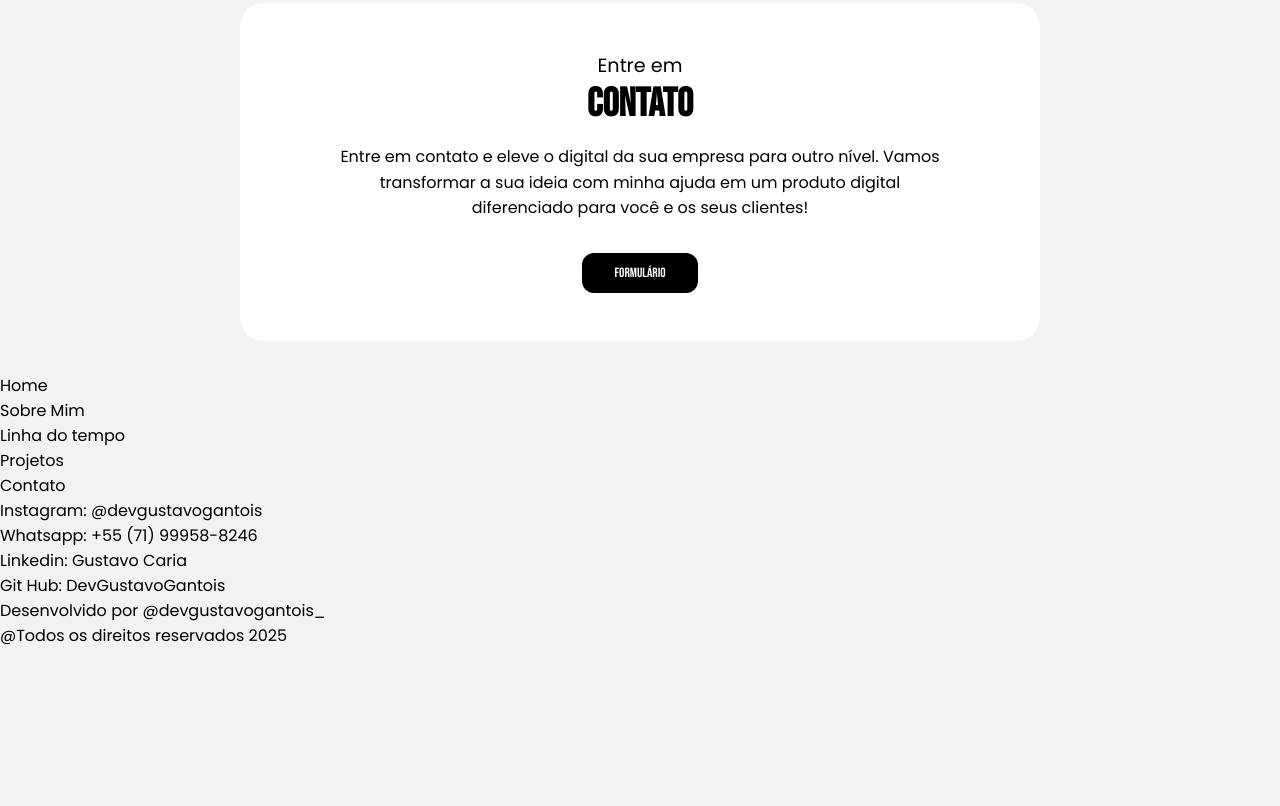
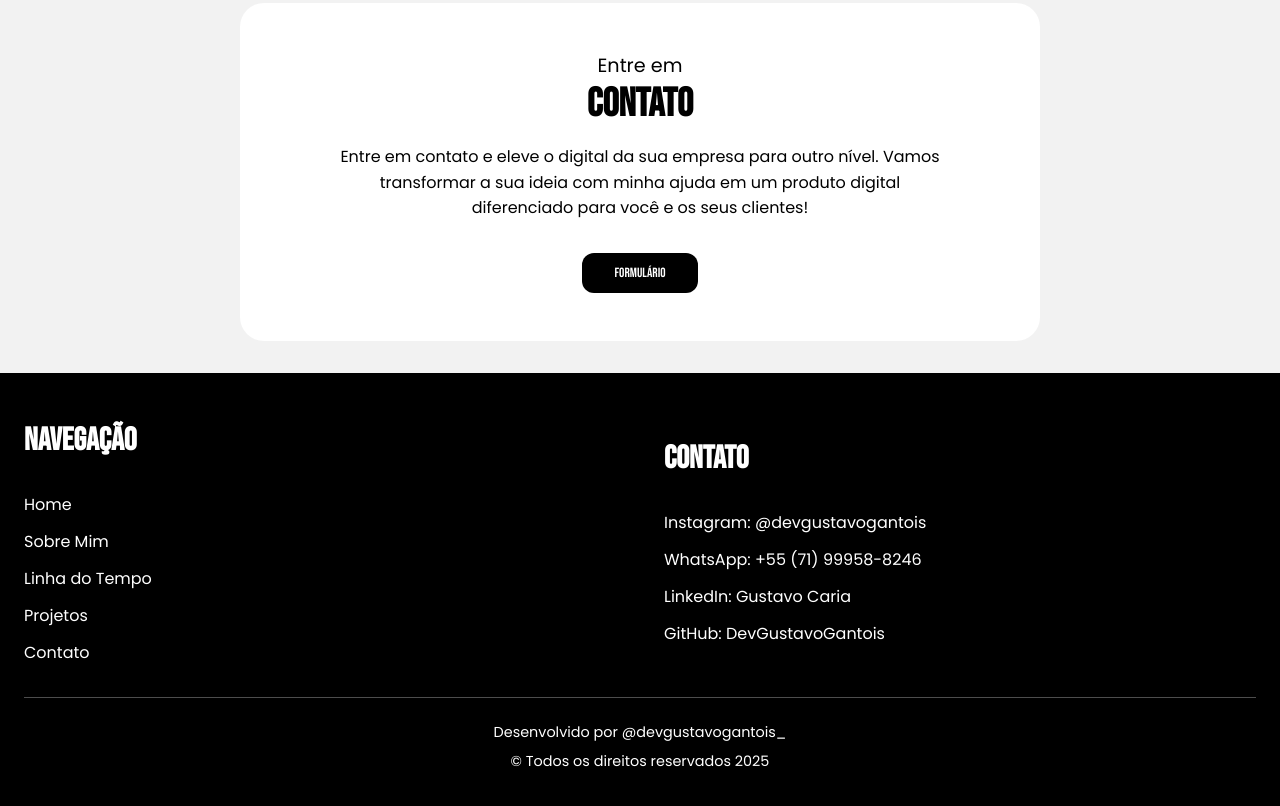
Before and after one commit to DevGustavoGantois/portfolio_unifacs_challenge, a website: page index.html in a window 1280 px wide. Shown: the part 2767-3573 px from the top of the page. Before the commit the page ends 3415 px from the top, so only its background shows below. Drawn offline with Linux system fonts and the light colour scheme; animation ran at ten frames a second.

Commit message:
feat:Create footer section.

```diff
--- a/index.html
+++ b/index.html
@@ -62,7 +62,7 @@
         </nav>
     </header>
     <main class="main-content">
-        <section class="home">
+        <section id="home" class="home">
             <article class="cta-article">
                 <h1 class="title-cta">TRANSFORMANDO IDEIAS DIGITAIS EM EXPERIÊNCIAS <span style="color: #1F19E0;">INESQUECÍVEIS.</span></h1>
                 <p class="description-cta">
@@ -198,43 +198,31 @@
           </section>
     </main>
     <footer class="footer-section">
-        <nav class="footer-nav">
-            <ul class="footer-items">
-                <li class="footer-item">
-                    <a href="#Home">Home</a>
-                </li>
-                <li>
-                    <a href="#about">Sobre Mim</a>
-                </li>
-                <li>
-                    <a href="#timeLine">Linha do tempo</a>
-                </li>
-                <li>
-                    <a href="#projects">Projetos</a>
-                </li>
-                <li>
-                    <a href="#Contact">Contato</a>
-                </li>
-            </ul>
-            <ul class="footer-items">
-                <li class="footer-item">
-                    <a href="" target="_blank">Instagram: @devgustavogantois</a>
-                </li>
-                <li>
-                    <a href="" target="_blank">Whatsapp: +55 (71) 99958-8246</a>
-                </li>
-                <li>
-                    <a href="" target="_blank">Linkedin: Gustavo Caria</a>
-                </li>
-                <li>
-                    <a href="" target="_blank">Git Hub: DevGustavoGantois</a>
-                </li>
-            </ul>
-        </nav>
-        <div class="copyright">
-            <a href="" target="_blank">Desenvolvido por @devgustavogantois_</a>
-            <p>@Todos os direitos reservados 2025</p>
+      <div class="footer-container">
+        <div class="footer-column">
+          <h2 class="footer-title">Navegação</h2>
+          <ul class="footer-links">
+            <li><a href="#home">Home</a></li>
+            <li><a href="#about">Sobre Mim</a></li>
+            <li><a href="#timeLine">Linha do Tempo</a></li>
+            <li><a href="#projects">Projetos</a></li>
+            <li><a href="#contact">Contato</a></li>
+          </ul>
         </div>
+        <div class="footer-column">
+          <h2 class="footer-title">Contato</h2>
+          <ul class="footer-links">
+            <li><a href="https://instagram.com/devgustavogantois" target="_blank">Instagram: @devgustavogantois</a></li>
+            <li><a href="https://wa.me/5571999588246" target="_blank">WhatsApp: +55 (71) 99958-8246</a></li>
+            <li><a href="https://linkedin.com/in/gustavocaria" target="_blank">LinkedIn: Gustavo Caria</a></li>
+            <li><a href="https://github.com/devgustavogantois" target="_blank">GitHub: DevGustavoGantois</a></li>
+          </ul>
+        </div>
+      </div>
+      <div class="footer-bottom">
+        <p>Desenvolvido por @devgustavogantois_</p>
+        <p>© Todos os direitos reservados 2025</p>
+      </div>
     </footer>
     <script src="particles.min.js"></script>
     <script>
--- a/style.css
+++ b/style.css
@@ -358,6 +358,69 @@ body {
     background-color: #333;
   }
 
+  /*Footer section*/
+
+  .footer-section {
+    background-color: #000;
+    color: #fff;
+    padding: 3rem 1.5rem;
+  }
+
+  .footer-container {
+    max-width: 1440px;
+    margin: 0 auto;
+    display: flex;
+    align-items: center;
+    justify-content: space-between;
+    gap: 3rem;
+    flex-wrap: wrap;
+  }
+
+  .footer-column {
+    display: flex;
+    flex-direction: column;
+    gap: 1rem;
+    flex: 1;
+    min-width: 250px;
+  }
+
+  .footer-title {
+    font-family: "Bebas Neue", sans-serif;
+    font-size: 32px;
+    margin-bottom: 1rem;
+  }
+
+  .footer-links {
+    list-style: none;
+    padding: 0;
+    margin: 0;
+    display: flex;
+    flex-direction: column;
+    gap: 0.75rem;
+  }
+
+  .footer-links a {
+    color: #fff;
+    text-decoration: none;
+    font-size: 1rem;
+    transition: color 0.3s;
+  }
+
+  .footer-links a:hover {
+    color: #aaa;
+  }
+
+  .footer-bottom {
+    border-top: 1px solid rgba(255, 255, 255, 0.3);
+    margin-top: 2rem;
+    padding-top: 1.5rem;
+    text-align: center;
+    font-size: 0.9rem;
+    display: flex;
+    flex-direction: column;
+    gap: 8px;
+  }
+
 /*Media Screen mobile desktop*/
 
 @media screen and (max-width: 1024px) {
@@ -448,4 +511,18 @@ body {
         font-size: 0.95rem;
       }
 
+      .footer-container {
+        flex-direction: column;
+        align-items: center;
+        justify-content: center;
+        text-align: center;
+      }
+
+        .copyright {
+          flex-direction: column;
+          justify-content: center;
+          align-items: center;
+          text-align: center;
+          gap: 12px;
+        }
 }
```
